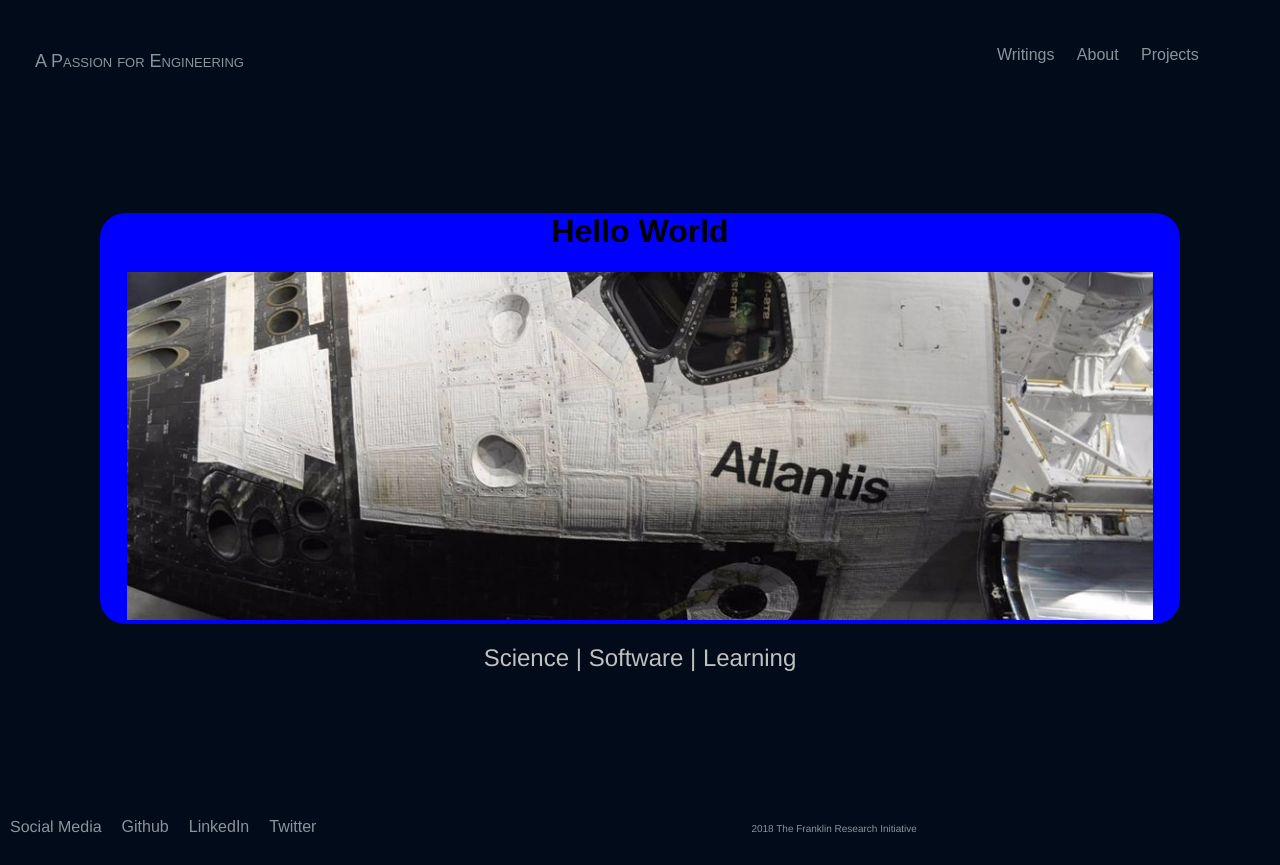
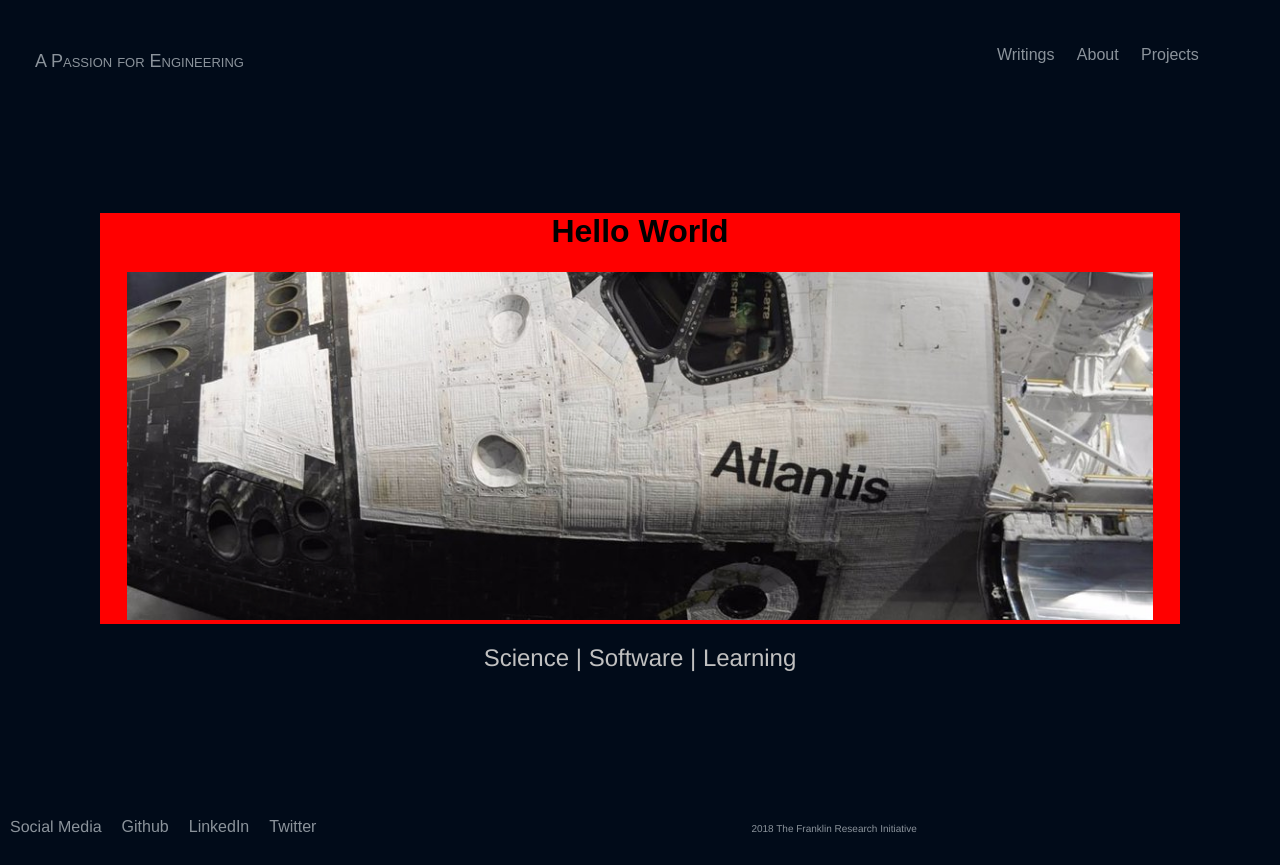
Before and after one commit to dave5801/Portfolio, a React (Create React App) app in the folder portfolio-site/: page / in a window 1280 px wide. Built offline with nearby package versions, Linux system fonts and the light colour scheme.

Commit message:
forgot import of homageimagesection css

```diff
--- a/portfolio-site/src/scenes/home/home-images/homeImageSection.js
+++ b/portfolio-site/src/scenes/home/home-images/homeImageSection.js
@@ -1,4 +1,5 @@
 import React from 'react';
+import './homeImageSections.css';
 
 const HomeImageSection = () => (
   <div className="Home-Image-Section">
--- a/portfolio-site/src/scenes/home/home-images/homeImageSections.css
+++ b/portfolio-site/src/scenes/home/home-images/homeImageSections.css
@@ -6,6 +6,6 @@
     height: 100%;*/
 
 .Home-Image-Section{
-
+   background-color: red;
 
 }
```
